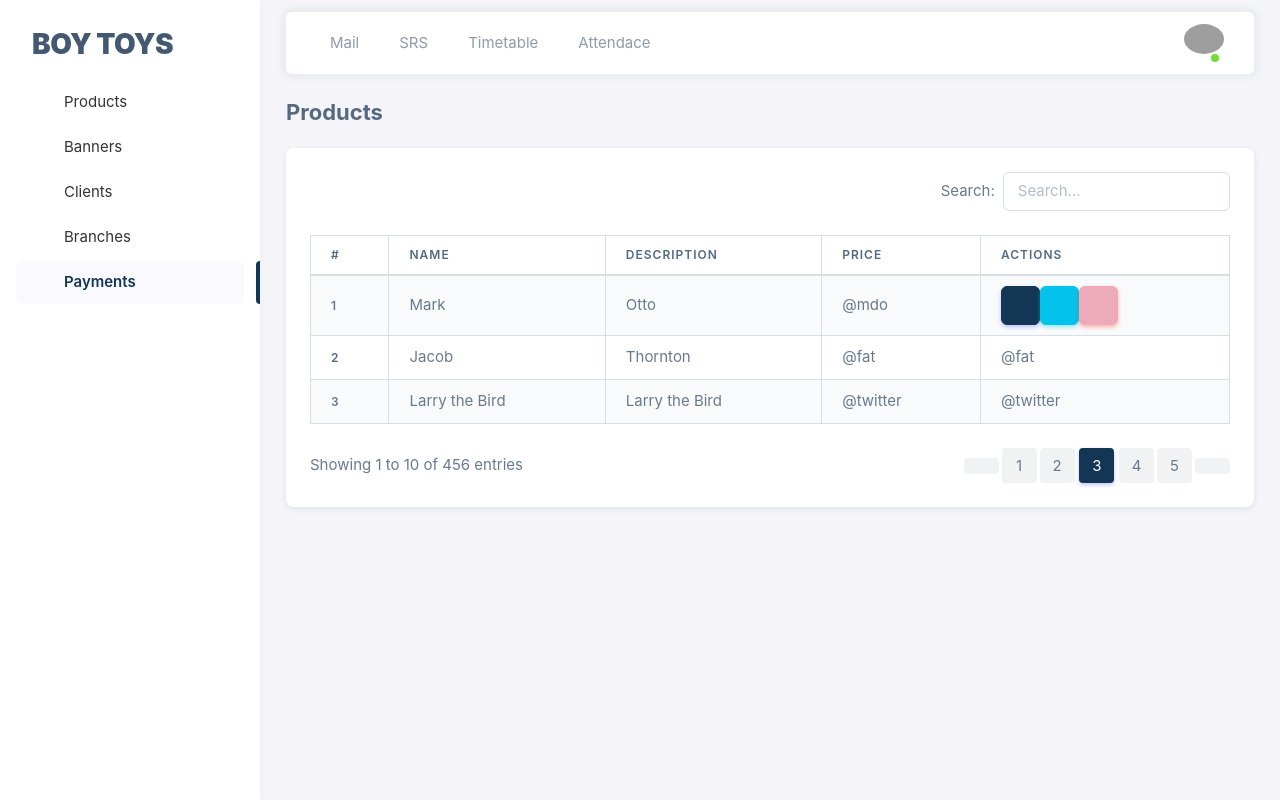
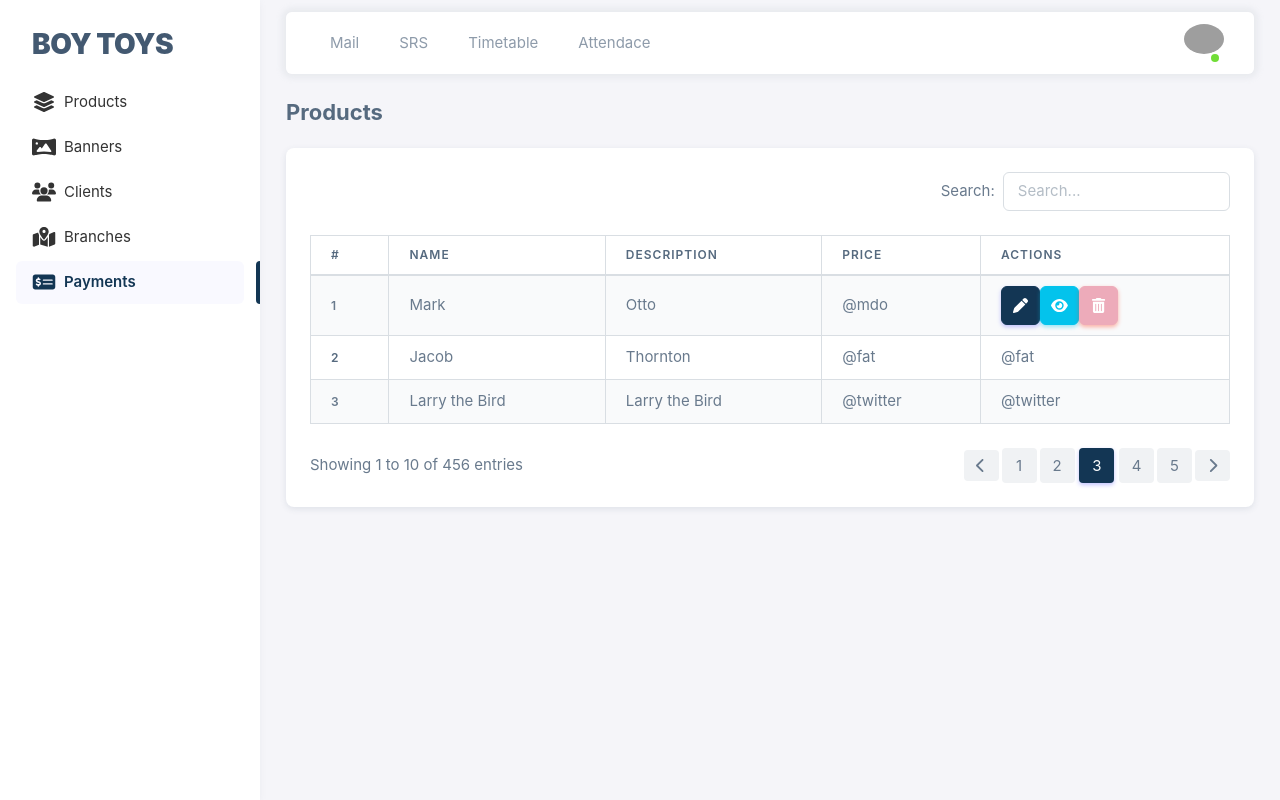
Before and after one commit to SanamKhudoyberdieva/boy-toys-admin-react, a React (Create React App) app: page / in a window 1280 px wide. Built offline with nearby package versions, Linux system fonts and the light colour scheme; grey boxes are pictures that could not be loaded.

Commit message:
aside component

```diff
--- a/src/components/Aside.js
+++ b/src/components/Aside.js
@@ -1,5 +1,7 @@
 import React from "react";
 import { Link } from "react-router-dom";
+import { FontAwesomeIcon } from "@fortawesome/react-fontawesome";
+import { faLayerGroup, faUsers, faMapLocationDot, faMoneyCheckDollar, faPanorama, faChevronLeft } from "@fortawesome/free-solid-svg-icons";
 
 const Aside = () => {
   return (
@@ -15,50 +17,45 @@ const Aside = () => {
         </Link>
 
         <Link
-          href="javascript:void(0);"
+          to={"/"}
           className="layout-menu-toggle menu-link text-large ms-auto d-block d-xl-none"
         >
-          <i className="bx bx-chevron-left bx-sm align-middle"></i>
+          <FontAwesomeIcon className="bx-sm align-middle" icon={faChevronLeft} />
         </Link>
       </div>
 
       <div className="menu-inner-shadow"></div>
 
       <ul className="menu-inner py-1">
-        {/* Products */}
         <li className="menu-item">
-          <a href="index.html" className="menu-link">
-            <i className="menu-icon fa-solid fa-layer-group"></i>
+          <Link to={"/"} className="menu-link">
+            <FontAwesomeIcon className="menu-icon" icon={faLayerGroup} />
             <div data-i18n="Analytics">Products</div>
-          </a>
+          </Link>
         </li>
-        {/* Banners  */}
         <li className="menu-item">
-          <a href="banner.html" className="menu-link">
-            <i className="menu-icon fa-solid fa-panorama"></i>
+          <Link to={"/banner"} className="menu-link">
+            <FontAwesomeIcon className="menu-icon" icon={faPanorama} />
             <div data-i18n="Analytics">Banners</div>
-          </a>
+          </Link>
         </li>
-        {/* Clients */}
         <li className="menu-item">
-          <a href="clients.html" className="menu-link">
-            <i className="menu-icon fa-solid fa-users"></i>
+          <Link to={"/client"} className="menu-link">
+            <FontAwesomeIcon className="menu-icon" icon={faUsers} />
             <div data-i18n="Analytics">Clients</div>
-          </a>
+          </Link>
         </li>
-        {/* Branches */}
         <li className="menu-item">
-          <a href="branches.html" className="menu-link">
-            <i className="menu-icon fa-solid fa-map-location-dot"></i>
+          <Link to={"/branches"} className="menu-link">
+            <FontAwesomeIcon className="menu-icon" icon={faMapLocationDot} />
             <div data-i18n="Analytics">Branches</div>
-          </a>
+          </Link>
         </li>
-        {/* Payments */}
         <li className="menu-item active">
-          <a href="payments.html" className="menu-link">
-            <i className="menu-icon fa-solid fa-money-check-dollar"></i>
+          <Link to={"/payment"} className="menu-link">
+            <FontAwesomeIcon className="menu-icon" icon={faMoneyCheckDollar} />
             <div data-i18n="Analytics">Payments</div>
-          </a>
+          </Link>
         </li>
       </ul>
     </aside>
--- a/src/pages/product.js
+++ b/src/pages/product.js
@@ -1,6 +1,14 @@
 import React from "react";
+import {
+  faChevronLeft,
+  faChevronRight,
+  faEye,
+  faPen,
+  faTrashCan,
+} from "@fortawesome/free-solid-svg-icons";
 import { useDispatch } from "react-redux";
 import { showEditModal, showViewModal } from "../store/actions/modalsAction";
+import { FontAwesomeIcon } from "@fortawesome/react-fontawesome";
 
 const Product = () => {
   const dispatch = useDispatch();
@@ -50,7 +58,7 @@ const Product = () => {
                         data-bs-target="#productEditModal"
                         onClick={() => dispatch(showEditModal())}
                       >
-                        <i className="fa-solid fa-pen"></i>
+                        <FontAwesomeIcon icon={faPen} />
                       </button>
                       <button
                         className="btn btn-info btn-icon mb-2 mb-md-0 mr-0 mr-md-2"
@@ -58,10 +66,10 @@ const Product = () => {
                         data-bs-target="#productViewModal"
                         onClick={() => dispatch(showViewModal())}
                       >
-                        <i className="fa-solid fa-eye"></i>
+                        <FontAwesomeIcon icon={faEye} />
                       </button>
                       <button className="btn btn-danger btn-icon">
-                        <i className="fa-solid fa-trash-can"></i>
+                        <FontAwesomeIcon icon={faTrashCan} />
                       </button>
                     </div>
                   </td>
@@ -89,7 +97,7 @@ const Product = () => {
               <ul className="pagination m-0 align-items-center">
                 <li className="page-item prev">
                   <button className="page-link">
-                    <i className="tf-icon bx bx-chevron-left"></i>
+                    <FontAwesomeIcon icon={faChevronLeft} />
                   </button>
                 </li>
                 <li className="page-item">
@@ -109,7 +117,7 @@ const Product = () => {
                 </li>
                 <li className="page-item next">
                   <button className="page-link">
-                    <i className="tf-icon bx bx-chevron-right"></i>
+                    <FontAwesomeIcon icon={faChevronRight} />
                   </button>
                 </li>
               </ul>
```
